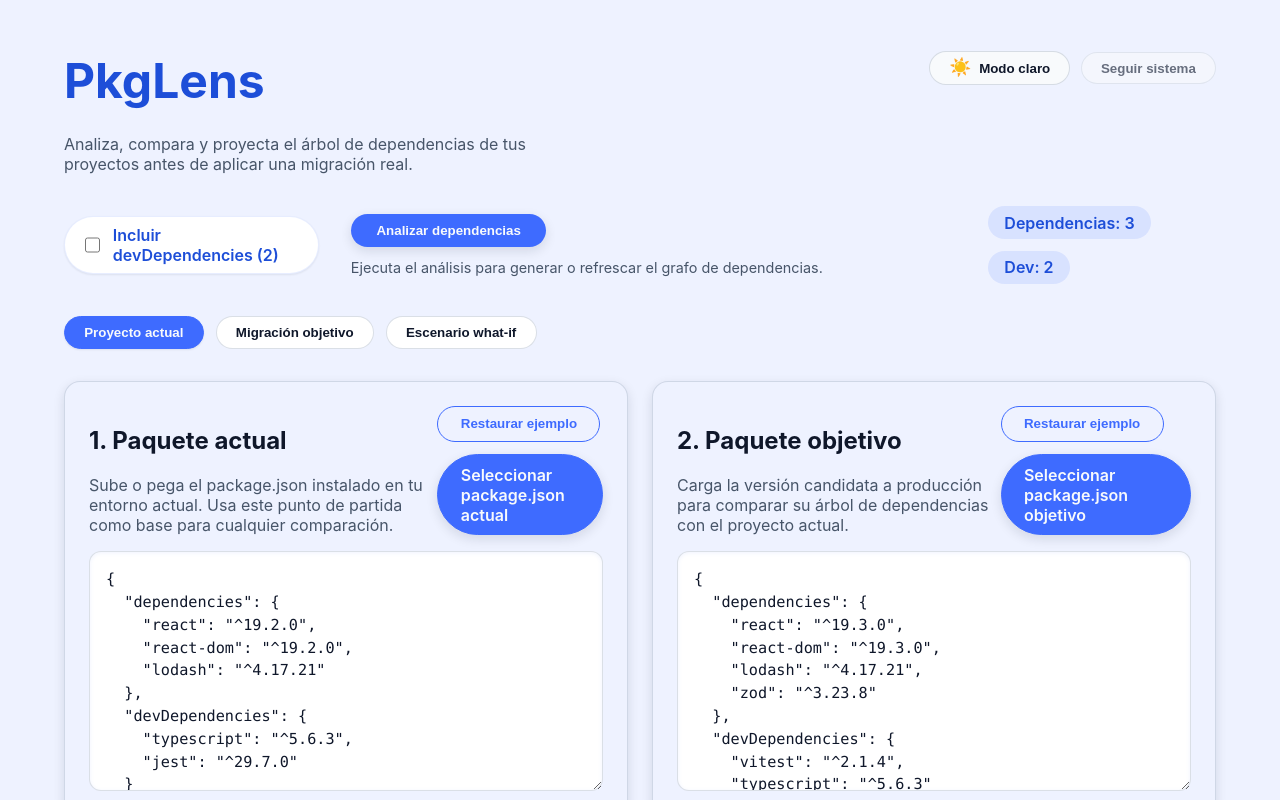
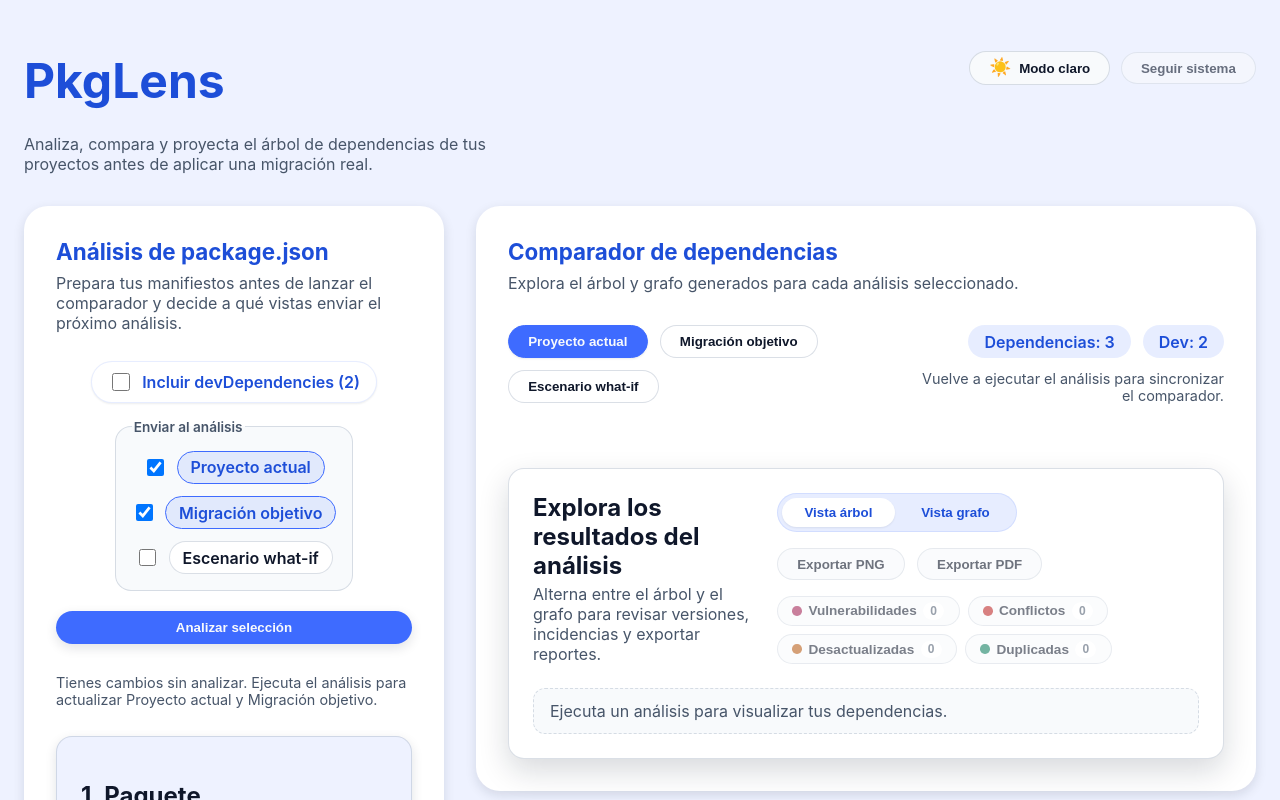
Before and after one commit to ElMaxter99/PkgLens, a React (Create React App) app: page / in a window 1280 px wide. Shown: the top 800 px of the page. Built offline with nearby package versions, Linux system fonts and the light colour scheme.

Commit message:
Refine analysis layout and scoped runs

```diff
--- a/src/App.css
+++ b/src/App.css
@@ -1,5 +1,5 @@
 .app {
-  max-width: 1200px;
+  max-width: 1280px;
   margin: 0 auto;
   padding: clamp(2rem, 4vw, 3.5rem) 1.5rem 4rem;
   display: flex;
@@ -38,21 +38,39 @@
   gap: 0.65rem;
 }
 
-.app__controls {
-  display: flex;
-  flex-direction: column;
-  gap: 1rem;
-  align-items: flex-start;
+@media (min-width: 640px) {
+  .app__panel-actions {
+    flex-direction: row;
+    align-items: center;
+    justify-content: space-between;
+    gap: 1.5rem;
+  }
+
+  .app__analysis-settings {
+    flex-direction: row;
+    align-items: center;
+    gap: 1.25rem;
+  }
+
+  .app__analysis-targets {
+    flex-direction: row;
+    align-items: center;
+    flex-wrap: wrap;
+    gap: 0.75rem;
+  }
+
+  .app__analysis-targets legend {
+    margin: 0;
+    margin-right: 0.75rem;
+  }
+
+  .app__analyze {
+    width: auto;
+    flex-shrink: 0;
+  }
 }
 
 @media (min-width: 768px) {
-  .app__controls {
-    flex-direction: row;
-    align-items: center;
-    justify-content: space-between;
-    gap: 2rem;
-  }
-
   .app__header {
     flex-direction: row;
     align-items: flex-start;
@@ -60,11 +78,144 @@
   }
 }
 
-.app__actions {
+.app__workspace {
+  display: grid;
+  gap: 2rem;
+}
+
+@media (min-width: 1200px) {
+  .app__workspace {
+    grid-template-columns: minmax(0, 420px) minmax(0, 1fr);
+    align-items: start;
+  }
+}
+
+.app__panel {
+  background: var(--color-surface);
+  border-radius: 1.5rem;
+  padding: clamp(1.5rem, 3vw, 2rem);
+  box-shadow: var(--shadow-sm);
+  display: flex;
+  flex-direction: column;
+  gap: 1.75rem;
+}
+
+.app__panel--comparison {
+  gap: 2rem;
+}
+
+.app__panel-header {
+  display: flex;
+  flex-direction: column;
+  gap: 0.5rem;
+}
+
+.app__panel-header h2 {
+  margin: 0;
+  font-size: 1.4rem;
+  color: var(--color-primary-strong);
+}
+
+.app__panel-header p {
+  margin: 0;
+  color: var(--color-text-muted);
+}
+
+.app__panel-actions {
+  display: flex;
+  flex-direction: column;
+  gap: 1.25rem;
+}
+
+.app__analysis-settings {
+  display: flex;
+  flex-direction: column;
+  gap: 1rem;
+}
+
+.app__analysis-targets {
+  border: 1px solid var(--color-border);
+  border-radius: 1rem;
+  padding: 0.75rem 1rem 1rem;
+  background: var(--color-surface-alt);
+  display: flex;
+  flex-direction: column;
+  gap: 0.75rem;
+}
+
+.app__analysis-targets legend {
+  margin: 0 0 0.25rem;
+  font-size: 0.85rem;
+  font-weight: 600;
+  color: var(--color-text-muted);
+}
+
+.app__analysis-target {
   display: inline-flex;
   align-items: center;
+  gap: 0.6rem;
+  font-weight: 600;
+  color: var(--color-text-primary);
+  cursor: pointer;
+}
+
+.app__analysis-target span {
+  padding: 0.35rem 0.8rem;
+  border-radius: 999px;
+  background: var(--color-surface);
+  border: 1px solid var(--color-border);
+  transition: background var(--transition-medium), color var(--transition-medium), border-color var(--transition-medium);
+}
+
+.app__analysis-target input:checked + span {
+  background: var(--color-primary-soft);
+  border-color: var(--color-primary);
+  color: var(--color-primary-strong);
+}
+
+.app__analysis-target input:disabled + span {
+  opacity: 0.6;
+}
+
+.app__analysis-target input {
+  width: 1.05rem;
+  height: 1.05rem;
+  cursor: pointer;
+}
+
+.app__comparison-toolbar {
+  display: flex;
+  flex-direction: column;
+  gap: 1.25rem;
+}
+
+.app__comparison-meta {
+  display: flex;
+  flex-direction: column;
   gap: 0.75rem;
-  flex-wrap: wrap;
+  align-items: flex-start;
+}
+
+@media (min-width: 960px) {
+  .app__comparison-toolbar {
+    flex-direction: row;
+    justify-content: space-between;
+    align-items: flex-start;
+    gap: 2rem;
+  }
+
+  .app__comparison-meta {
+    align-items: flex-end;
+    text-align: right;
+  }
+}
+
+@media (min-width: 768px) {
+  .app__header {
+    flex-direction: row;
+    align-items: flex-start;
+    justify-content: space-between;
+  }
 }
 
 .app__analyze {
@@ -80,6 +231,8 @@
   gap: 0.5rem;
   box-shadow: var(--shadow-sm);
   transition: transform var(--transition-medium), box-shadow var(--transition-medium), background var(--transition-medium);
+  justify-content: center;
+  width: 100%;
 }
 
 .app__analyze:hover {
@@ -100,6 +253,19 @@
   box-shadow: none;
 }
 
+.app__button-spinner {
+  width: 0.95rem;
+  height: 0.95rem;
+  border-radius: 50%;
+  border: 2px solid var(--color-primary-soft);
+  border-top-color: var(--color-primary-strong);
+  animation: dependency-tree-spin 0.85s linear infinite;
+}
+
+.app__analysis-feedback {
+  min-height: 1.5rem;
+}
+
 .app__pending {
   display: inline-flex;
   align-items: center;
@@ -112,13 +278,8 @@
   color: var(--color-primary-strong);
 }
 
-.app__pending-spinner {
-  width: 0.85rem;
-  height: 0.85rem;
-  border-radius: 50%;
-  border: 2px solid var(--color-primary-soft);
-  border-top-color: var(--color-primary-strong);
-  animation: dependency-tree-spin 0.85s linear infinite;
+.app__pending--success {
+  color: var(--color-primary-strong);
 }
 
 .app__theme-toggle,
@@ -243,9 +404,3 @@
   display: grid;
   gap: 1.5rem;
 }
-
-@media (min-width: 960px) {
-  .app__inputs {
-    grid-template-columns: repeat(2, minmax(0, 1fr));
-  }
-}
--- a/src/App.tsx
+++ b/src/App.tsx
@@ -18,6 +18,28 @@ type ThemeMode = 'light' | 'dark';
 type ViewMode = 'current' | 'target' | 'scenario';
 
 const THEME_STORAGE_KEY = 'pkgLensTheme';
+
+const ANALYSIS_ORDER: ViewMode[] = ['current', 'target', 'scenario'];
+
+const ANALYSIS_LABELS: Record<ViewMode, string> = {
+  current: 'Proyecto actual',
+  target: 'Migración objetivo',
+  scenario: 'Escenario what-if',
+};
+
+const formatTargetsList = (targets: string[]): string => {
+  if (targets.length === 0) {
+    return '';
+  }
+  if (targets.length === 1) {
+    return targets[0];
+  }
+  if (targets.length === 2) {
+    return `${targets[0]} y ${targets[1]}`;
+  }
+  const rest = targets.slice(0, -1).join(', ');
+  return `${rest} y ${targets[targets.length - 1]}`;
+};
 
 const readStoredTheme = (): ThemeMode | null => {
   if (typeof window === 'undefined') {
@@ -104,6 +126,11 @@ function App(): JSX.Element {
   const [includeDevDependencies, setIncludeDevDependencies] = useState<boolean>(false);
   const [hasPendingChanges, setHasPendingChanges] = useState<boolean>(true);
   const [scenarioDirty, setScenarioDirty] = useState<boolean>(false);
+  const [analysisScope, setAnalysisScope] = useState<Record<ViewMode, boolean>>({
+    current: true,
+    target: true,
+    scenario: false,
+  });
   const [theme, setTheme] = useState<ThemeMode>(() => {
     const stored = readStoredTheme();
     return stored ?? detectSystemTheme();
@@ -192,6 +219,18 @@ function App(): JSX.Element {
   const handleScenarioChange = useCallback((pkg: PackageDefinition | null) => {
     setScenarioDirty(true);
     setScenarioPackage(pkg ? clonePackageDefinition(pkg) : null);
+    setAnalysisScope((previous) => {
+      if (pkg && !previous.scenario) {
+        return { ...previous, scenario: true };
+      }
+      if (!pkg && previous.scenario) {
+        return { ...previous, scenario: false };
+      }
+      return previous;
+    });
+    if (!pkg) {
+      setAnalysisResults((previous) => ({ ...previous, scenario: null }));
+    }
     setHasPendingChanges(true);
   }, []);
 
@@ -211,8 +250,79 @@ function App(): JSX.Element {
     setTheme(detectSystemTheme());
   }, []);
 
+  const resolvePackageForView = useCallback(
+    (view: ViewMode): PackageDefinition | null => {
+      if (view === 'current') {
+        return currentPackage;
+      }
+      if (view === 'target') {
+        return targetPackage;
+      }
+      return scenarioPackage;
+    },
+    [currentPackage, scenarioPackage, targetPackage],
+  );
+
+  const analysisTargets = useMemo(
+    () =>
+      ANALYSIS_ORDER.filter((view) => analysisScope[view]).filter(
+        (view) => resolvePackageForView(view) !== null,
+      ),
+    [analysisScope, resolvePackageForView],
+  );
+
+  const hasAnalysisSelection = analysisTargets.length > 0;
+
+  const handleAnalysisScopeChange = useCallback(
+    (view: ViewMode, checked: boolean) => {
+      let updated = false;
+      setAnalysisScope((previous) => {
+        const availability: Record<ViewMode, boolean> = {
+          current: true,
+          target: Boolean(targetPackage),
+          scenario: Boolean(scenarioPackage),
+        };
+        const selectable = ANALYSIS_ORDER.filter((key) => availability[key]);
+        const selectedCount = selectable.filter((key) => previous[key]).length;
+        if (!checked && previous[view] && selectedCount <= 1) {
+          return previous;
+        }
+        if (previous[view] === checked) {
+          return previous;
+        }
+        updated = true;
+        return { ...previous, [view]: checked };
+      });
+      if (updated) {
+        setHasPendingChanges(true);
+        if (!checked) {
+          setAnalysisResults((previous) => ({ ...previous, [view]: null }));
+        }
+      }
+    },
+    [scenarioPackage, targetPackage],
+  );
+
+  useEffect(() => {
+    if (analysisScope.target && !targetPackage) {
+      setAnalysisScope((previous) => ({ ...previous, target: false }));
+      setAnalysisResults((previous) => ({ ...previous, target: null }));
+    }
+  }, [analysisScope.target, targetPackage]);
+
+  useEffect(() => {
+    if (analysisScope.scenario && !scenarioPackage) {
+      setAnalysisScope((previous) => ({ ...previous, scenario: false }));
+      setAnalysisResults((previous) => ({ ...previous, scenario: null }));
+    }
+  }, [analysisScope.scenario, scenarioPackage]);
+
   const handleAnalyze = useCallback(async () => {
     if (loading) {
+      return;
+    }
+    if (!analysisTargets.length) {
+      setHasPendingChanges(true);
       return;
     }
     setLoading(true);
@@ -221,15 +331,7 @@ function App(): JSX.Element {
       const options: ResolveOptions = {
         includeDev: includeDevDependencies,
       };
-      const packagesToResolve: Array<[ViewMode, PackageDefinition]> = [
-        ['current', currentPackage],
-      ];
-      if (targetPackage) {
-        packagesToResolve.push(['target', targetPackage]);
-      }
-      if (scenarioPackage) {
-        packagesToResolve.push(['scenario', scenarioPackage]);
-      }
+      const packagesToResolve = analysisTargets.map((view) => [view, resolvePackageForView(view)!] as const);
 
       const resolvedEntries = await Promise.all(
         packagesToResolve.map(async ([key, pkg]) => {
@@ -244,12 +346,11 @@ function App(): JSX.Element {
         (resolvedEntries as Array<readonly [ViewMode, DependencyGraphResult]>).forEach(([key, value]) => {
           next[key] = value;
         });
-        if (!resolvedKeys.has('target')) {
-          next.target = null;
+        ANALYSIS_ORDER.forEach((key) => {
+          if (!resolvedKeys.has(key)) {
+            next[key] = null;
           }
-        if (!resolvedKeys.has('scenario')) {
-          next.scenario = null;
-        }
+        });
         return next;
       });
       setHasPendingChanges(false);
@@ -263,17 +364,7 @@ function App(): JSX.Element {
     } finally {
       setLoading(false);
     }
-  }, [currentPackage, includeDevDependencies, loading, scenarioPackage, targetPackage]);
-
-  const resolvePackageForView = (view: ViewMode): PackageDefinition | null => {
-    if (view === 'current') {
-      return currentPackage;
-    }
-    if (view === 'target') {
-      return targetPackage;
-    }
-    return scenarioPackage;
-  };
+  }, [analysisTargets, includeDevDependencies, loading, resolvePackageForView]);
 
   const activePackage = resolvePackageForView(activeView) ?? currentPackage;
   const dependenciesCount = Object.keys(activePackage?.dependencies ?? {}).length;
@@ -289,6 +380,9 @@ function App(): JSX.Element {
   const issueDiff = activeView === 'current' ? null : diffIssueSummary(analysisResults.current, comparisonResult);
 
   const activeResult = analysisResults[activeView];
+  const selectedTargetLabels = analysisTargets.map((view) => ANALYSIS_LABELS[view]);
+  const formattedTargetList = formatTargetsList(selectedTargetLabels);
+  const analyzeDisabled = loading || !hasAnalysisSelection;
 
   return (
     <main className="app">
@@ -318,7 +412,14 @@ function App(): JSX.Element {
         </div>
       </header>
 
-      <section className="app__controls">
+      <section className="app__workspace">
+        <div className="app__panel app__panel--analysis">
+          <div className="app__panel-header">
+            <h2>Análisis de package.json</h2>
+            <p>Prepara tus manifiestos antes de lanzar el comparador y decide a qué vistas enviar el próximo análisis.</p>
+          </div>
+          <div className="app__panel-actions">
+            <div className="app__analysis-settings">
               <div className="app__switch">
                 <label htmlFor="toggle-dev">
                   <input
@@ -333,41 +434,84 @@ function App(): JSX.Element {
                   Incluir devDependencies ({devDependenciesCount})
                 </label>
               </div>
-        <div className="app__actions">
-          <button type="button" className="app__analyze" onClick={handleAnalyze} disabled={loading}>
-            {loading ? 'Analizando...' : 'Analizar dependencias'}
+              <fieldset className="app__analysis-targets">
+                <legend>Enviar al análisis</legend>
+                {ANALYSIS_ORDER.map((view) => (
+                  <label key={view} className="app__analysis-target">
+                    <input
+                      type="checkbox"
+                      checked={analysisScope[view]}
+                      onChange={(event) => handleAnalysisScopeChange(view, event.target.checked)}
+                      disabled={
+                        (view === 'target' && !targetPackage) || (view === 'scenario' && !scenarioPackage)
+                      }
+                    />
+                    <span>{ANALYSIS_LABELS[view]}</span>
+                  </label>
+                ))}
+              </fieldset>
+            </div>
+            <button type="button" className="app__analyze" onClick={handleAnalyze} disabled={analyzeDisabled}>
+              {loading && <span className="app__button-spinner" aria-hidden="true" />}
+              <span>{loading ? 'Analizando...' : 'Analizar selección'}</span>
             </button>
-          {!loading && hasPendingChanges && (
-            <span className="app__pending" role="status">
-              {activeResult
-                ? 'Tienes cambios sin analizar. Ejecuta el análisis para actualizar el reporte.'
-                : 'Ejecuta el análisis para generar o refrescar el grafo de dependencias.'}
+          </div>
+          <div className="app__analysis-feedback" role="status" aria-live="polite">
+            {loading ? (
+              <span className="app__pending app__pending--active">
+                <span className="app__button-spinner" aria-hidden="true" /> Resolviendo dependencias...
               </span>
-          )}
-          {loading && (
-            <span className="app__pending app__pending--active" role="status" aria-live="polite">
-              <span className="app__pending-spinner" aria-hidden="true" />
-              Resolviendo dependencias...
+            ) : !hasAnalysisSelection ? (
+              <span className="app__pending">Selecciona al menos un manifiesto para enviar al análisis.</span>
+            ) : hasPendingChanges ? (
+              <span className="app__pending">
+                {formattedTargetList
+                  ? `Tienes cambios sin analizar. Ejecuta el análisis para actualizar ${formattedTargetList}.`
+                  : 'Tienes cambios sin analizar. Ejecuta el análisis para refrescar los resultados.'}
+              </span>
+            ) : (
+              <span className="app__pending app__pending--success">
+                {formattedTargetList
+                  ? `Último análisis actualizado para ${formattedTargetList}.`
+                  : 'Último análisis actualizado.'}
               </span>
             )}
           </div>
-        <div className="app__stats" aria-live="polite">
-          <span className="app__stat">Dependencias: {dependenciesCount}</span>
-          <span className="app__stat">Dev: {devDependenciesCount}</span>
-          {dependencyDiff && (
-            <span className="app__stat app__stat--accent">
-              Δ deps: +{dependencyDiff.added} / −{dependencyDiff.removed} / ⚙︎ {dependencyDiff.changed}
-            </span>
-          )}
-          {issueDiff && (
-            <span className="app__stat app__stat--accent">
-              Δ incidencias: −{issueDiff.resolved} / +{issueDiff.introduced}
-            </span>
-          )}
+          <div className="app__inputs">
+            <FileUploader
+              id="current-package"
+              title="1. Paquete actual"
+              description="Sube o pega el package.json instalado en tu entorno actual. Usa este punto de partida como base para cualquier comparación."
+              onPackageChange={handleCurrentPackageChange}
+              onError={handleError}
+              defaultValue={serializedCurrent}
+              actionLabel="Seleccionar package.json actual"
+            />
+            <FileUploader
+              id="target-package"
+              title="2. Paquete objetivo"
+              description="Carga la versión candidata a producción para comparar su árbol de dependencias con el proyecto actual."
+              onPackageChange={handleTargetPackageChange}
+              onError={handleError}
+              defaultValue={serializedTarget}
+              actionLabel="Seleccionar package.json objetivo"
+            />
           </div>
-      </section>
-
-      <nav className="app__view-selector" aria-label="Vista activa del grafo">
+          <ScenarioEditor
+            basePackage={targetPackage}
+            value={scenarioPackage}
+            onChange={handleScenarioChange}
+            onReset={handleScenarioReset}
+            disabled={!targetPackage}
+          />
+        </div>
+        <div className="app__panel app__panel--comparison">
+          <div className="app__panel-header">
+            <h2>Comparador de dependencias</h2>
+            <p>Explora el árbol y grafo generados para cada análisis seleccionado.</p>
+          </div>
+          <div className="app__comparison-toolbar">
+            <nav className="app__view-selector" aria-label="Vista activa del comparador">
               <button
                 type="button"
                 className={`app__view ${activeView === 'current' ? 'app__view--active' : ''}`}
@@ -392,42 +536,29 @@ function App(): JSX.Element {
                 Escenario what-if
               </button>
             </nav>
-
-      <div className="app__inputs">
-        <FileUploader
-          id="current-package"
-          title="1. Paquete actual"
-          description="Sube o pega el package.json instalado en tu entorno actual. Usa este punto de partida como base para cualquier comparación."
-          onPackageChange={handleCurrentPackageChange}
-          onError={handleError}
-          defaultValue={serializedCurrent}
-          actionLabel="Seleccionar package.json actual"
-        />
-        <FileUploader
-          id="target-package"
-          title="2. Paquete objetivo"
-          description="Carga la versión candidata a producción para comparar su árbol de dependencias con el proyecto actual."
-          onPackageChange={handleTargetPackageChange}
-          onError={handleError}
-          defaultValue={serializedTarget}
-          actionLabel="Seleccionar package.json objetivo"
-        />
+            <div className="app__comparison-meta" aria-live="polite">
+              <div className="app__stats">
+                <span className="app__stat">Dependencias: {dependenciesCount}</span>
+                <span className="app__stat">Dev: {devDependenciesCount}</span>
+                {dependencyDiff && (
+                  <span className="app__stat app__stat--accent">
+                    Δ deps: +{dependencyDiff.added} / −{dependencyDiff.removed} / ⚙︎ {dependencyDiff.changed}
+                  </span>
+                )}
+                {issueDiff && (
+                  <span className="app__stat app__stat--accent">
+                    Δ incidencias: −{issueDiff.resolved} / +{issueDiff.introduced}
+                  </span>
+                )}
               </div>
-
-      <ScenarioEditor
-        basePackage={targetPackage}
-        value={scenarioPackage}
-        onChange={handleScenarioChange}
-        onReset={handleScenarioReset}
-        disabled={!targetPackage}
-      />
-
-      <DependencyTree
-        data={activeResult}
-        loading={loading}
-        error={errorMessage}
-        hasPendingChanges={hasPendingChanges}
-      />
+              {!loading && hasPendingChanges && hasAnalysisSelection && (
+                <span className="app__pending">Vuelve a ejecutar el análisis para sincronizar el comparador.</span>
+              )}
+            </div>
+          </div>
+          <DependencyTree data={activeResult} loading={loading} error={errorMessage} hasPendingChanges={hasPendingChanges} />
+        </div>
+      </section>
     </main>
   );
 }
--- a/src/components/DependencyTree.tsx
+++ b/src/components/DependencyTree.tsx
@@ -884,8 +884,8 @@ export const DependencyTree: React.FC<DependencyTreeProps> = ({
     <section className="dependency-tree">
       <header className="dependency-tree__header">
         <div>
-          <h2>2. Visualiza y audita tus dependencias</h2>
-          <p>Compara rangos declarados, versiones instaladas y posibles incidencias.</p>
+          <h2>Explora los resultados del análisis</h2>
+          <p>Alterna entre el árbol y el grafo para revisar versiones, incidencias y exportar reportes.</p>
         </div>
         <div className="dependency-tree__controls">
           <div className="dependency-tree__view-toggle" role="group" aria-label="Cambiar vista">
```
Lines whose indentation alone changed are shown as unchanged.
